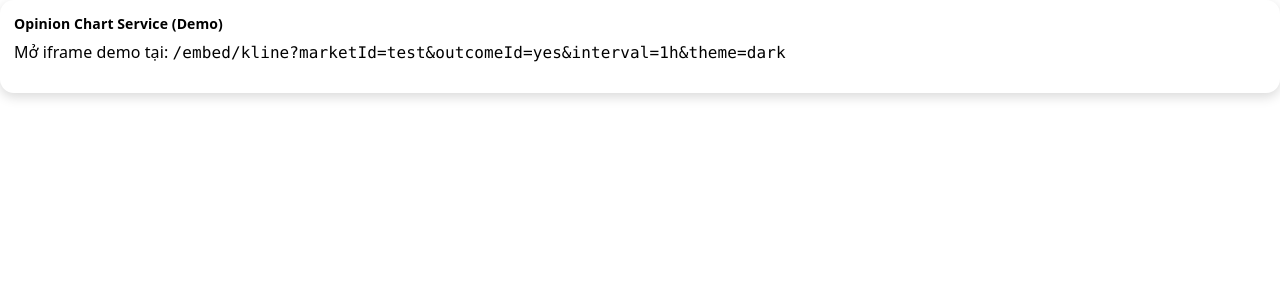
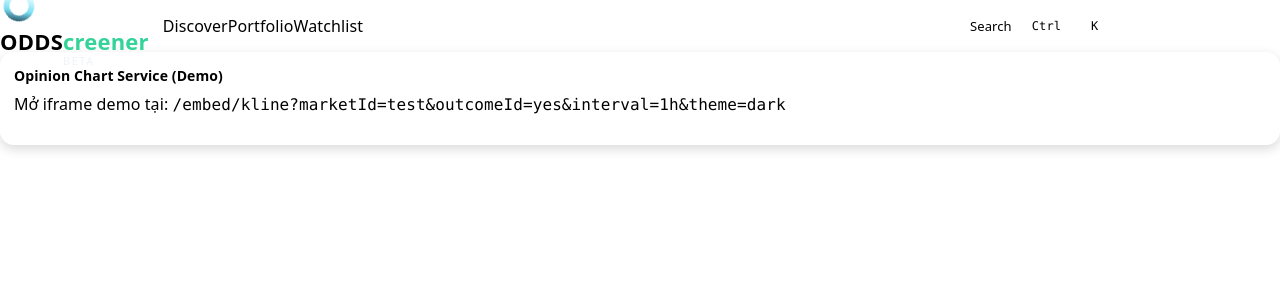
Before and after one commit to kann420/ODDScreener, a Next.js app: page / in a window 1280 px wide. Shown: the top 300 px of the page. Built offline with nearby package versions, Linux system fonts and the light colour scheme.

Commit message:
Update layout and metadata for Opinion GMGN Clone

```diff
--- a/app/layout.jsx
+++ b/app/layout.jsx
@@ -1,17 +1,77 @@
-import './globals.css'
-import './brand.css'
+import "./globals.css";
 
 export const metadata = {
-  title: 'ODDScreener',
-  description: 'ODDScreener - Your odds screening tool',
-}
+  title: "Opinion GMGN Clone (Demo)",
+  description: "Demo UI for Opinion explorer + embedded chart service"
+};
 
 export default function RootLayout({ children }) {
   return (
-    <html lang="en">
+    <html lang="vi">
       <body>
-        {children}
+        <div className="topbar">
+          <div className="container">
+            <div className="topbar-inner">
+              <a className="brand" href="/" aria-label="ODDScreener">
+                {/* Icon (match reference) */}
+                <svg className="brand-icon" viewBox="0 0 64 64" aria-hidden="true">
+                  <defs>
+                    <linearGradient id="oddsMetal" x1="8" y1="56" x2="56" y2="8" gradientUnits="userSpaceOnUse">
+                      <stop offset="0" stopColor="#0B1D33" />
+                      <stop offset="0.38" stopColor="#7BDFF2" />
+                      <stop offset="0.70" stopColor="#D7F9FF" />
+                      <stop offset="1" stopColor="#1F6FEB" />
+                    </linearGradient>
+                    <filter id="softGlow" x="-30%" y="-30%" width="160%" height="160%">
+                      <feGaussianBlur stdDeviation="1.1" result="blur" />
+                      <feMerge>
+                        <feMergeNode in="blur" />
+                        <feMergeNode in="SourceGraphic" />
+                      </feMerge>
+                    </filter>
+                  </defs>
+
+                  <circle
+                    cx="32"
+                    cy="32"
+                    r="21"
+                    fill="none"
+                    stroke="url(#oddsMetal)"
+                    strokeWidth="9"
+                    strokeLinecap="round"
+                    strokeDasharray="112 30"
+                    transform="rotate(-35 32 32)"
+                    filter="url(#softGlow)"
+                  />
+                </svg>
+
+                {/* Wordmark */}
+                <span className="brand-wordmark">
+                  <span className="brand-odds">ODDS</span>
+                  <span className="brand-screener">creener</span>
+                  <span className="brand-beta">beta</span>
+                </span>
+              </a>
+
+              <div className="nav">
+                <a href="/">Discover</a>
+                <a href="/portfolio">Portfolio</a>
+                <a href="/watchlist">Watchlist</a>
+              </div>
+
+              <div className="spacer" />
+
+              <div className="search">
+                <span className="muted">Search</span>
+                <span className="pill mono">Ctrl</span>
+                <span className="pill mono">K</span>
+              </div>
+            </div>
+          </div>
+        </div>
+
+        <div className="container">{children}</div>
       </body>
     </html>
-  )
+  );
 }
```
